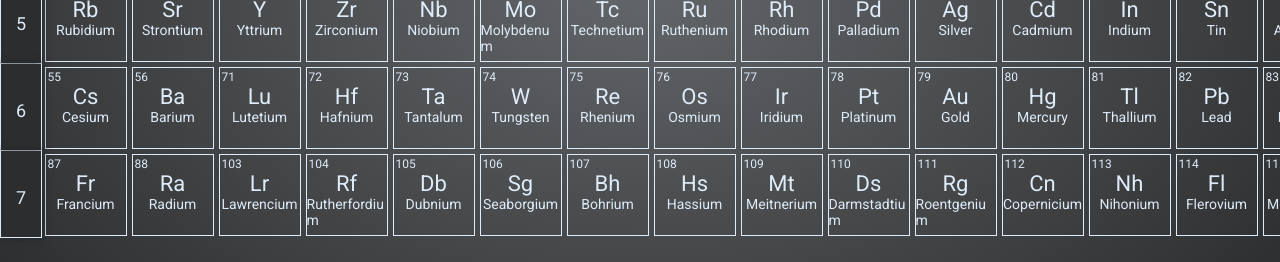
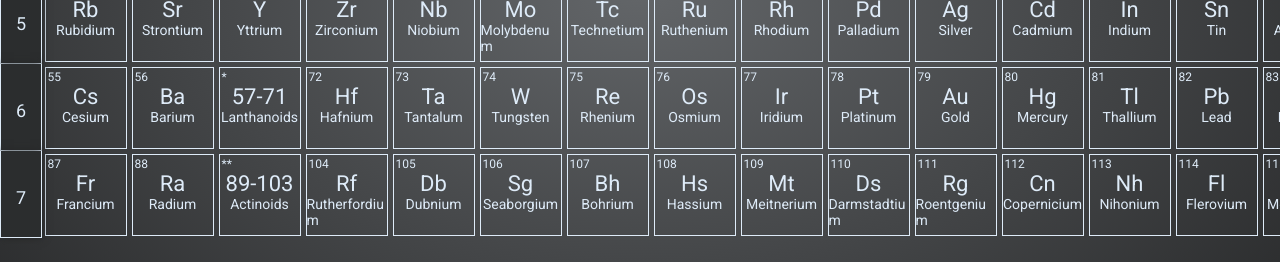
Before and after one commit to Swapnil511994/periodictable, a React (Create React App) app: page / in a window 1280 px wide. Shown: the part 413-675 px from the top of the page. Built offline with nearby package versions, Linux system fonts and the light colour scheme.

Commit message:
Fixed Lanthanoids/ Actinoids Issue

```diff
--- a/src/App.css
+++ b/src/App.css
@@ -227,7 +227,6 @@ nav.dark .toggler--slider {
   align-items: center;
   font-size: 14px;
   margin: 2.5px;
-  /* padding:1px; */
 }
 
 .emptyElement
--- a/src/Components/PeriodicTable.js
+++ b/src/Components/PeriodicTable.js
@@ -39,16 +39,18 @@ export default function PeriodicTable(props)
         {
             for(let j=1;j<=7;j++)
             {
-                groups[i][j] = <PeriodicTableElement key={"periodic__table__element__"+i+"__"+j} element={null} />
+                groups[i][j] = <PeriodicTableElement key={"periodic__table__element__"+i+"__"+j} element={null} />;
             }
         }
-
 
         while (position<elements.length) {
             let element = elements[position];
             groups[element.group][element.period] = <PeriodicTableElement key={"periodic__table__element"+element.group+"__"+element.period} element={element} />;
             position++;
         }
+        groups[3][6] = <PeriodicTableElement key={"periodic__table__element__3__6"} element={{name:"Lanthanoids",phase:"solid",symbol:"57-71",number:"*"}} />;
+        groups[3][7] = <PeriodicTableElement key={"periodic__table__element__3__7"} element={{name:"Actinoids",phase:"solid",symbol:"89-103",number:"**"}} />;
+
     //#endregion
 
     //#region Final View
--- a/src/Components/PeriodicTableElement.js
+++ b/src/Components/PeriodicTableElement.js
@@ -5,7 +5,7 @@ export default function PeriodicTableElement(props)
     if(elem.phase)
     {
         classVal="periodicElement";
-        switch(elem.phase.toLowerCase())
+        switch(elem.phase.toLowerCase().trim())
         {
             case "gas": classVal+=" gas";
             break;
```
